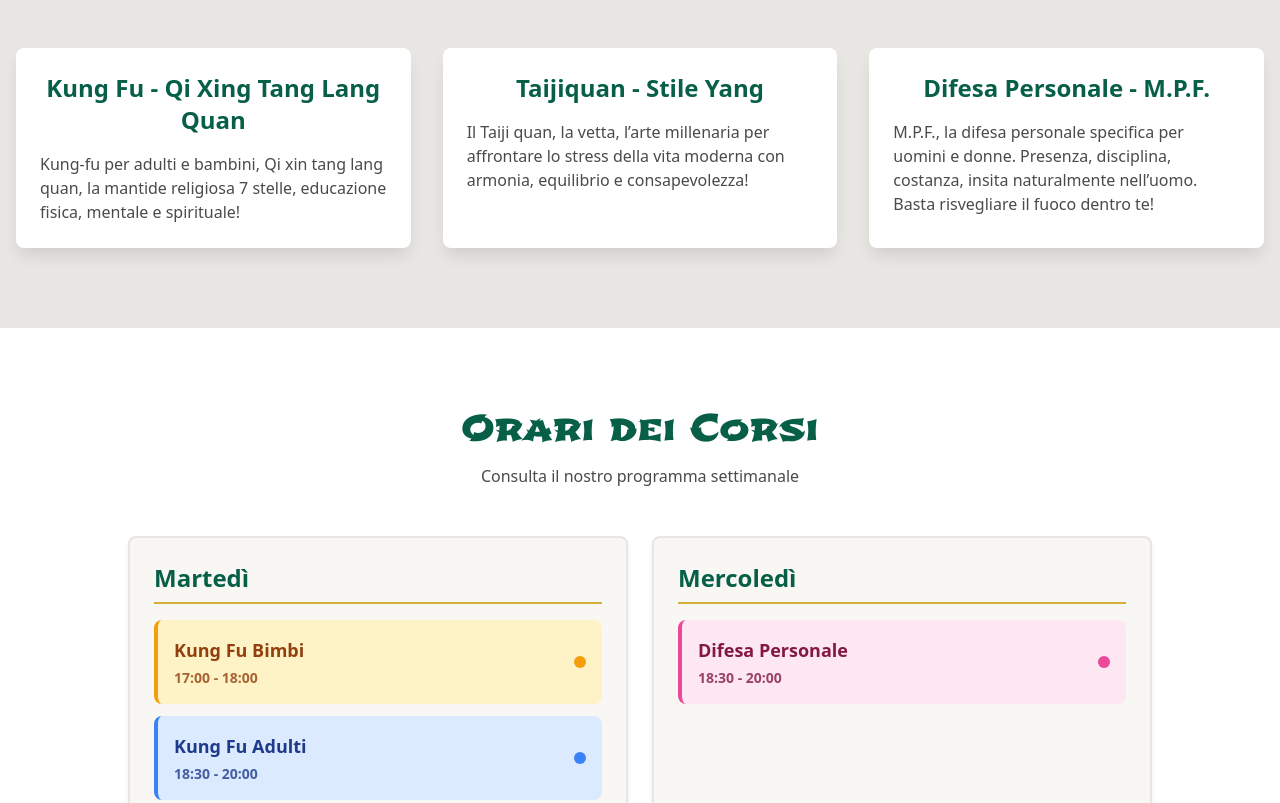
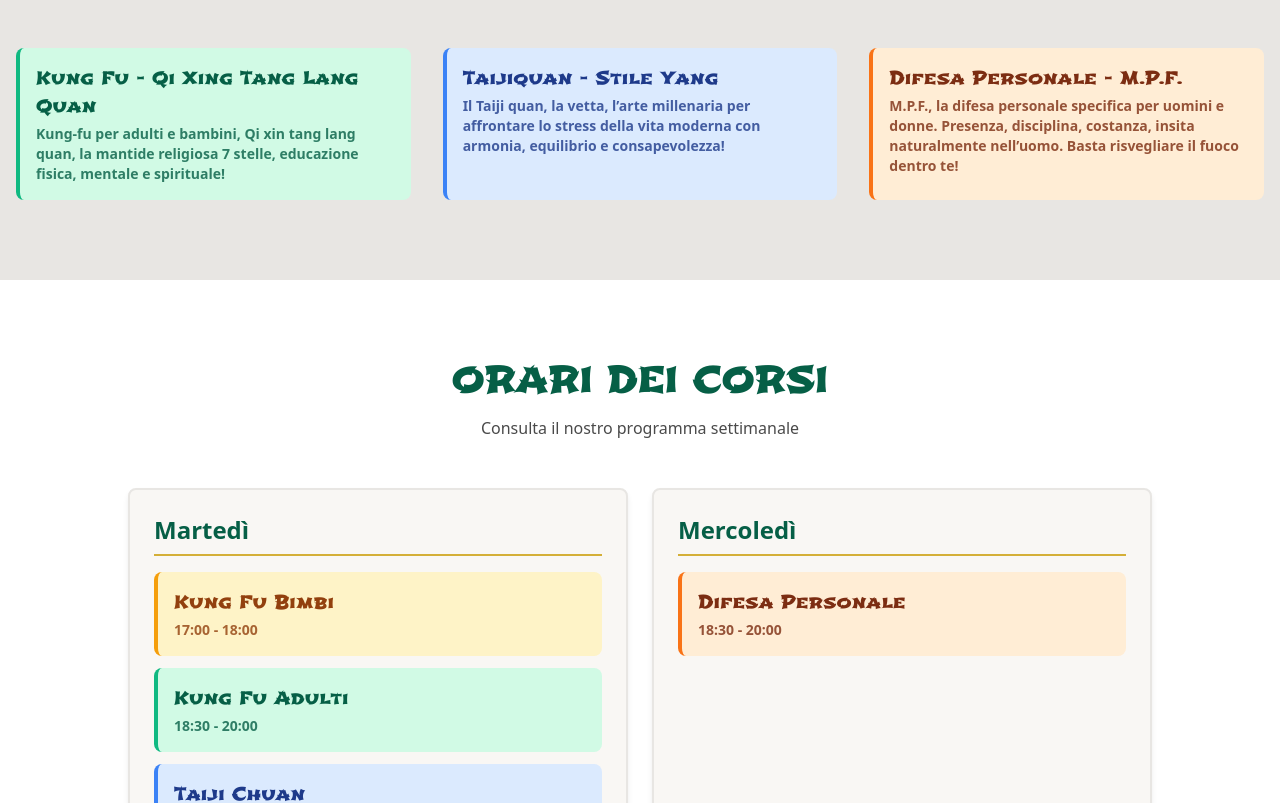
Before and after one commit to osharko/serbar-react, a React (Vite) app: page / in a window 1280 px wide. Shown: the part 1320-2123 px from the top of the page. Built offline with nearby package versions, Linux system fonts and the light colour scheme.

Commit message:
fix(samuel): richieste grafiche di adeguamento stile e palette migliorata

```diff
--- a/src/commons/Footer.jsx
+++ b/src/commons/Footer.jsx
@@ -8,7 +8,7 @@ export function Footer() {
       }}
     >
       <div className="container mx-auto px-4 text-center">
-        <p>&copy; 2025 Ser.Bar.</p>
+        <p>M° Serafino Barboni</p>
       </div>
     </footer>
   );
--- a/src/homepage/About.jsx
+++ b/src/homepage/About.jsx
@@ -10,7 +10,7 @@ export function About() {
           className="text-3xl md:text-4xl font-bold text-center mb-8 md:mb-12 font-kungfu"
           style={{ color: 'var(--color-brand-primary)' }}
         >
-          Chi Siamo
+          CHI SIAMO
         </h2>
         <div className="max-w-3xl mx-auto text-center">
           <p
--- a/src/homepage/Classes.jsx
+++ b/src/homepage/Classes.jsx
@@ -1,3 +1,5 @@
+import { ClassCard } from './schedule/ClassCard';
+
 export function Classes() {
   return (
     <section
@@ -10,74 +12,32 @@ export function Classes() {
           className="text-3xl md:text-4xl font-bold text-center mb-8 md:mb-12 font-kungfu"
           style={{ color: 'var(--color-brand-primary)' }}
         >
-          I nostri corsi
+          I NOSTRI CORSI
         </h2>
-        <div className="grid grid-cols-1 md:grid-cols-2 lg:grid-cols-3 gap-6 md:gap-8">
-          <div
-            className="p-6 rounded-lg"
-            style={{
-              backgroundColor: 'var(--color-white)',
-              boxShadow: '0 10px 15px -3px var(--color-shadow)',
-            }}
-          >
-            <h3
-              className="text-xl md:text-2xl font-bold mb-4 text-center"
-              style={{ color: 'var(--color-brand-primary)' }}
-            >
-              Kung Fu - Qi Xing Tang Lang Quan
-            </h3>
-            <p
-              className="text-sm md:text-base"
-              style={{ color: 'var(--color-text-secondary)' }}
-            >
-              Kung-fu per adulti e bambini, Qi xin tang lang quan, la mantide
-              religiosa 7 stelle, educazione fisica, mentale e spirituale!
-            </p>
-          </div>
-          <div
-            className="p-6 rounded-lg"
-            style={{
-              backgroundColor: 'var(--color-white)',
-              boxShadow: '0 10px 15px -3px var(--color-shadow)',
-            }}
-          >
-            <h3
-              className="text-xl md:text-2xl font-bold mb-4 text-center"
-              style={{ color: 'var(--color-brand-primary)' }}
-            >
-              Taijiquan - Stile Yang
-            </h3>
-            <p
-              className="text-sm md:text-base"
-              style={{ color: 'var(--color-text-secondary)' }}
-            >
-              Il Taiji quan, la vetta, l’arte millenaria per affrontare lo
+        <div className="grid grid-cols-1 md:grid-cols-1 lg:grid-cols-3 gap-6 md:gap-8">
+          <ClassCard
+            key="1"
+            name="Kung Fu - Qi Xing Tang Lang Quan"
+            time="Kung-fu per adulti e bambini, Qi xin tang lang quan, la mantide
+              religiosa 7 stelle, educazione fisica, mentale e spirituale!"
+            type="adults"
+          />
+          <ClassCard
+            key="1"
+            name="Taijiquan - Stile Yang"
+            time="Il Taiji quan, la vetta, l’arte millenaria per affrontare lo
               stress della vita moderna con armonia, equilibrio e
-              consapevolezza!
-            </p>
-          </div>
-          <div
-            className="p-6 rounded-lg"
-            style={{
-              backgroundColor: 'var(--color-white)',
-              boxShadow: '0 10px 15px -3px var(--color-shadow)',
-            }}
-          >
-            <h3
-              className="text-xl md:text-2xl font-bold mb-4 text-center"
-              style={{ color: 'var(--color-brand-primary)' }}
-            >
-              Difesa Personale - M.P.F.
-            </h3>
-            <p
-              className="text-sm md:text-base"
-              style={{ color: 'var(--color-text-secondary)' }}
-            >
-              M.P.F., la difesa personale specifica per uomini e donne.
+              consapevolezza!"
+            type="taiji"
+          />
+          <ClassCard
+            key="1"
+            name="Difesa Personale - M.P.F."
+            time="M.P.F., la difesa personale specifica per uomini e donne.
               Presenza, disciplina, costanza, insita naturalmente nell’uomo.
-              Basta risvegliare il fuoco dentro te!
-            </p>
-          </div>
+              Basta risvegliare il fuoco dentro te!"
+            type="defense"
+          />
         </div>
       </div>
     </section>
--- a/src/homepage/Home.jsx
+++ b/src/homepage/Home.jsx
@@ -5,7 +5,7 @@ import { About } from './About';
 import { Classes } from './Classes';
 import { Contact } from './Contact';
 import { HomepageBanner } from './HomepageBanner';
-import { Schedule } from './Schedule';
+import { Schedule } from './schedule';
 
 export function Homepage() {
   // Remove SEO fallback content when React mounts
--- a/src/homepage/HomepageBanner.jsx
+++ b/src/homepage/HomepageBanner.jsx
@@ -76,9 +76,9 @@ export function HomepageBanner() {
             className="text-center max-w-4xl mx-auto"
             style={{ color: 'var(--color-white)' }}
           >
-            <h2 className="text-2xl md:text-4xl lg:text-5xl font-bold mb-4 md:mb-6 drop-shadow-lg font-kungfu">
+            <h1 className="text-2xl md:text-4xl lg:text-5xl font-bold mb-4 md:mb-6 drop-shadow-lg font-kungfu">
               KUNG FU A SAN BENEDETTO DEL TRONTO
-            </h2>
+            </h1>
             <p className="text-xl md:text-2xl lg:text-3xl mb-6 md:mb-8 drop-shadow-lg">
               Disciplina • Forza • Armonia
             </p>
@@ -89,7 +89,7 @@ export function HomepageBanner() {
             </p>
             <button
               onClick={scrollToContact}
-              className="px-6 md:px-8 py-3 md:py-4 rounded-lg text-lg md:text-xl font-semibold transition shadow-lg"
+              className="px-6 md:px-8 py-3 md:py-4 rounded-lg text-lg md:text-xl font-semibold transition shadow-lg font-kungfu"
               style={{
                 backgroundColor: 'var(--color-brand-primary)',
                 color: 'var(--color-white)',
--- /dev/null
+++ b/src/homepage/schedule/ClassCard.jsx
@@ -0,0 +1,65 @@
+export function ClassCard({ name, time, type }) {
+  const getClassColor = (type) => {
+    const colors = {
+      kids: {
+        bg: 'var(--color-class-kids-bg)',
+        text: 'var(--color-class-kids-text)',
+        border: 'var(--color-class-kids-border)',
+      },
+      adults: {
+        bg: 'var(--color-class-adults-bg)',
+        text: 'var(--color-class-adults-text)',
+        border: 'var(--color-class-adults-border)',
+      },
+      taiji: {
+        bg: 'var(--color-class-taiji-bg)',
+        text: 'var(--color-class-taiji-text)',
+        border: 'var(--color-class-taiji-border)',
+      },
+      defense: {
+        bg: 'var(--color-class-defense-bg)',
+        text: 'var(--color-class-defense-text)',
+        border: 'var(--color-class-defense-border)',
+      },
+    };
+    return colors[type];
+  };
+
+  const colors = getClassColor(type);
+
+  return (
+    <div
+      className="p-3 md:p-4 rounded-lg"
+      style={{
+        backgroundColor: colors.bg,
+        borderLeft: `4px solid ${colors.border}`,
+        transition: 'transform 0.2s',
+      }}
+      onMouseEnter={(e) =>
+        (e.currentTarget.style.transform = 'translateX(5px)')
+      }
+      onMouseLeave={(e) => (e.currentTarget.style.transform = 'translateX(0)')}
+    >
+      <div className="flex justify-between items-center">
+        <div>
+          <h4
+            className="font-bold text-base md:text-lg font-kungfu"
+            style={{ color: colors.text }}
+          >
+            {name}
+          </h4>
+          <p
+            className="text-xs md:text-sm font-semibold mt-1"
+            style={{ color: colors.text, opacity: 0.8 }}
+          >
+            {time}
+          </p>
+        </div>
+        {/* <div
+          className="w-2 h-2 md:w-3 md:h-3 rounded-full flex-shrink-0"
+          style={{ backgroundColor: colors.border }}
+        ></div> */}
+      </div>
+    </div>
+  );
+}
--- /dev/null
+++ b/src/homepage/schedule/DaySchedule.jsx
@@ -0,0 +1,34 @@
+import { ClassCard } from './ClassCard';
+
+export function DaySchedule({ day, classes }) {
+  return (
+    <div
+      className="p-4 md:p-6 rounded-lg"
+      style={{
+        backgroundColor: 'var(--color-background-light)',
+        border: '2px solid var(--color-background-alt)',
+        boxShadow: '0 4px 6px -1px var(--color-shadow)',
+      }}
+    >
+      <h3
+        className="text-xl md:text-2xl font-bold mb-3 md:mb-4 pb-2"
+        style={{
+          color: 'var(--color-brand-primary)',
+          borderBottom: '2px solid var(--color-accent-gold)',
+        }}
+      >
+        {day}
+      </h3>
+      <div className="space-y-2 md:space-y-3">
+        {classes.map((classItem, index) => (
+          <ClassCard
+            key={index}
+            name={classItem.name}
+            time={classItem.time}
+            type={classItem.type}
+          />
+        ))}
+      </div>
+    </div>
+  );
+}
--- a/src/homepage/Schedule.jsx
+++ b/src/homepage/schedule/Schedule.jsx
@@ -1,3 +1,5 @@
+import { DaySchedule } from './DaySchedule';
+
 export function Schedule() {
   const scheduleData = [
     {
@@ -29,10 +31,26 @@ export function Schedule() {
 
   const getClassColor = (type) => {
     const colors = {
-      kids: { bg: '#FEF3C7', text: '#92400E', border: '#F59E0B' },
-      adults: { bg: '#DBEAFE', text: '#1E3A8A', border: '#3B82F6' },
-      taiji: { bg: '#D1FAE5', text: '#065F46', border: '#10B981' },
-      defense: { bg: '#FCE7F3', text: '#831843', border: '#EC4899' },
+      kids: {
+        bg: 'var(--color-class-kids-bg)',
+        text: 'var(--color-class-kids-text)',
+        border: 'var(--color-class-kids-border)',
+      },
+      adults: {
+        bg: 'var(--color-class-adults-bg)',
+        text: 'var(--color-class-adults-text)',
+        border: 'var(--color-class-adults-border)',
+      },
+      taiji: {
+        bg: 'var(--color-class-taiji-bg)',
+        text: 'var(--color-class-taiji-text)',
+        border: 'var(--color-class-taiji-border)',
+      },
+      defense: {
+        bg: 'var(--color-class-defense-bg)',
+        text: 'var(--color-class-defense-text)',
+        border: 'var(--color-class-defense-border)',
+      },
     };
     return colors[type];
   };
@@ -48,7 +66,7 @@ export function Schedule() {
           className="text-3xl md:text-4xl font-bold text-center mb-3 md:mb-4 font-kungfu"
           style={{ color: 'var(--color-brand-primary)' }}
         >
-          Orari dei Corsi
+          ORARI DEI CORSI
         </h2>
         <p
           className="text-center mb-8 md:mb-12 text-sm md:text-base"
@@ -60,68 +78,11 @@ export function Schedule() {
         <div className="max-w-5xl mx-auto">
           <div className="grid grid-cols-1 md:grid-cols-2 gap-4 md:gap-6">
             {scheduleData.map((daySchedule, index) => (
-              <div
+              <DaySchedule
                 key={index}
-                className="p-4 md:p-6 rounded-lg"
-                style={{
-                  backgroundColor: 'var(--color-background-light)',
-                  border: '2px solid var(--color-background-alt)',
-                  boxShadow: '0 4px 6px -1px var(--color-shadow)',
-                }}
-              >
-                <h3
-                  className="text-xl md:text-2xl font-bold mb-3 md:mb-4 pb-2"
-                  style={{
-                    color: 'var(--color-brand-primary)',
-                    borderBottom: '2px solid var(--color-accent-gold)',
-                  }}
-                >
-                  {daySchedule.day}
-                </h3>
-                <div className="space-y-2 md:space-y-3">
-                  {daySchedule.classes.map((classItem, classIndex) => {
-                    const colors = getClassColor(classItem.type);
-                    return (
-                      <div
-                        key={classIndex}
-                        className="p-3 md:p-4 rounded-lg"
-                        style={{
-                          backgroundColor: colors.bg,
-                          borderLeft: `4px solid ${colors.border}`,
-                          transition: 'transform 0.2s',
-                        }}
-                        onMouseEnter={(e) =>
-                          (e.currentTarget.style.transform = 'translateX(5px)')
-                        }
-                        onMouseLeave={(e) =>
-                          (e.currentTarget.style.transform = 'translateX(0)')
-                        }
-                      >
-                        <div className="flex justify-between items-center">
-                          <div>
-                            <h4
-                              className="font-bold text-base md:text-lg"
-                              style={{ color: colors.text }}
-                            >
-                              {classItem.name}
-                            </h4>
-                            <p
-                              className="text-xs md:text-sm font-semibold mt-1"
-                              style={{ color: colors.text, opacity: 0.8 }}
-                            >
-                              {classItem.time}
-                            </p>
-                          </div>
-                          <div
-                            className="w-2 h-2 md:w-3 md:h-3 rounded-full flex-shrink-0"
-                            style={{ backgroundColor: colors.border }}
-                          ></div>
-                        </div>
-                      </div>
-                    );
-                  })}
-                </div>
-              </div>
+                day={daySchedule.day}
+                classes={daySchedule.classes}
+              />
             ))}
           </div>
 
--- /dev/null
+++ b/src/homepage/schedule/index.jsx
@@ -0,0 +1,3 @@
+export { Schedule } from './Schedule';
+export { DaySchedule } from './DaySchedule';
+export { ClassCard } from './ClassCard';
--- a/src/index.css
+++ b/src/index.css
@@ -18,16 +18,75 @@
   line-height: 1.5;
   font-weight: 400;
 
-  /* Palette Colori Serbar - Kung Fu Academy */
-  --color-brand-primary: #065f46; /* Rosso bordò principale */
-  --color-brand-dark: #10b981; /* Rosso scuro intenso */
-  --color-accent-gold: #d4af37; /* Oro per accenti */
-  --color-background-light: #f9f7f4; /* Crema chiaro per sfondi */
-  --color-background-alt: #e8e6e3; /* Grigio beige per sezioni alternate */
-  --color-text-primary: #1f1f1f; /* Nero per testi principali */
-  --color-text-secondary: #4a4a4a; /* Grigio scuro per testi secondari */
-  --color-white: #ffffff; /* Bianco puro */
-  --color-shadow: rgba(0, 0, 0, 0.1); /* Ombra leggera */
+  /* ============================================ */
+  /* PALETTE BASE - Tutti i colori definiti qui */
+  /* ============================================ */
+
+  /* Verdi */
+  --palette-green-900: #065f46;
+  --palette-green-500: #10b981;
+  --palette-green-100: #d1fae5;
+
+  /* Oro e Neutri */
+  --palette-gold-500: #d4af37;
+  --palette-cream-100: #f9f7f4;
+  --palette-beige-200: #e8e6e3;
+  --palette-black-900: #1f1f1f;
+  --palette-gray-700: #4a4a4a;
+  --palette-white: #ffffff;
+
+  /* Gialli (Bimbi) */
+  --palette-yellow-100: #fef3c7;
+  --palette-yellow-900: #92400e;
+  --palette-yellow-500: #f59e0b;
+
+  /* Blu (Adulti) */
+  --palette-blue-100: #dbeafe;
+  --palette-blue-900: #1e3a8a;
+  --palette-blue-500: #3b82f6;
+
+  /* Rosa (Difesa) */
+  --palette-orange-100: #ffedd5;
+  --palette-orange-900: #7c2d12;
+  --palette-orange-500: #f97316;
+
+  /* Ombre */
+  --palette-shadow: rgba(0, 0, 0, 0.1);
+
+  /* ============================================ */
+  /* COLORI SEMANTICI - Riutilizzano la palette */
+  /* ============================================ */
+
+  /* Brand e UI */
+  --color-brand-primary: var(--palette-green-900);
+  --color-brand-dark: var(--palette-green-500);
+  --color-accent-gold: var(--palette-gold-500);
+  --color-background-light: var(--palette-cream-100);
+  --color-background-alt: var(--palette-beige-200);
+  --color-text-primary: var(--palette-black-900);
+  --color-text-secondary: var(--palette-gray-700);
+  --color-white: var(--palette-white);
+  --color-shadow: var(--palette-shadow);
+
+  /* Corsi - Kung Fu Bimbi */
+  --color-class-kids-bg: var(--palette-yellow-100);
+  --color-class-kids-text: var(--palette-yellow-900);
+  --color-class-kids-border: var(--palette-yellow-500);
+
+  /* Corsi - Kung Fu Adulti */
+  --color-class-adults-bg: var(--palette-green-100);
+  --color-class-adults-text: var(--palette-green-900);
+  --color-class-adults-border: var(--palette-green-500);
+
+  /* Corsi - Taiji Chuan */
+  --color-class-taiji-bg: var(--palette-blue-100);
+  --color-class-taiji-text: var(--palette-blue-900);
+  --color-class-taiji-border: var(--palette-blue-500);
+
+  /* Corsi - Difesa Personale */
+  --color-class-defense-bg: var(--palette-orange-100);
+  --color-class-defense-text: var(--palette-orange-900);
+  --color-class-defense-border: var(--palette-orange-500);
 
   color-scheme: light;
   color: var(--color-text-primary);
```
